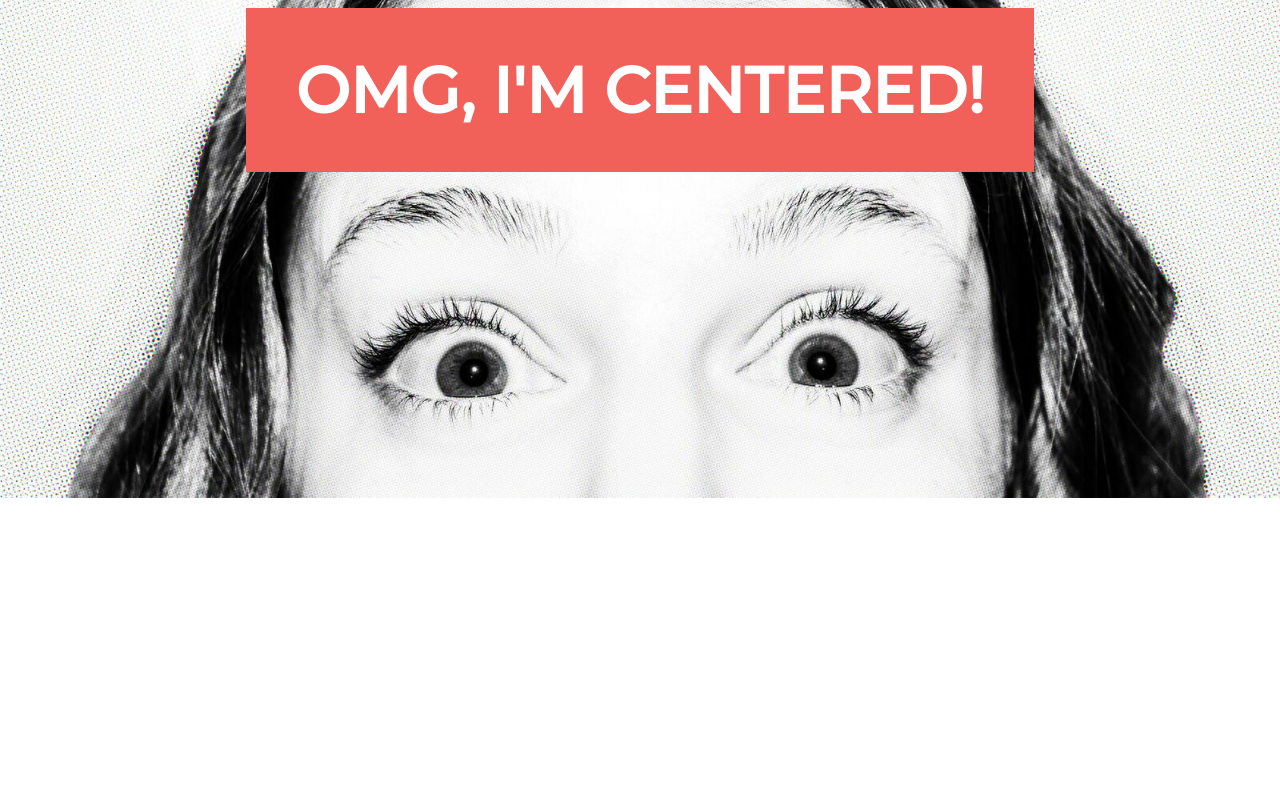
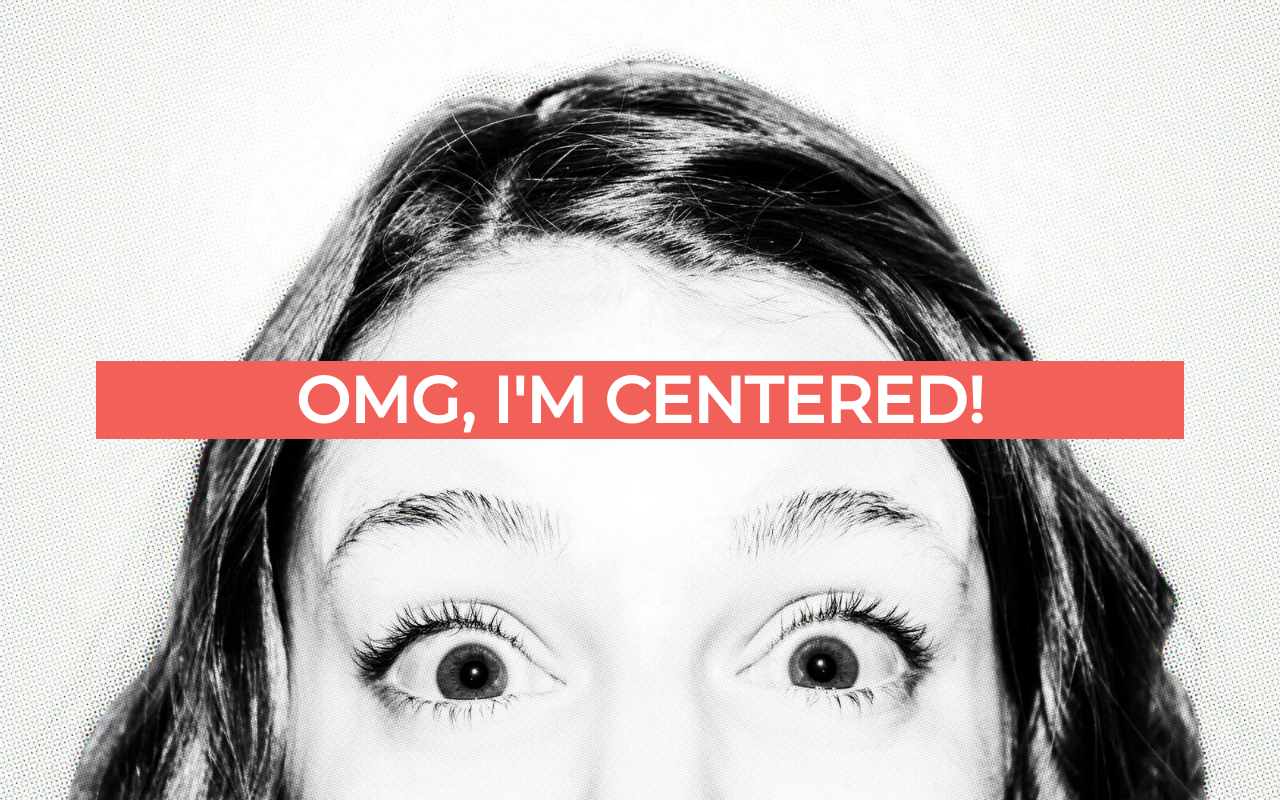
Before and after one commit to BrianM-UX/skillcrush-center-flexbox, a plain HTML site: page index.html in a window 1280 px wide. Drawn offline with Linux system fonts and the light colour scheme.

Commit message:
Added height attribute to html and body element styles for flex functionality

```diff
--- a/css/style.css
+++ b/css/style.css
@@ -2,9 +2,16 @@ body {
   display: flex;
   justify-content: center;
   align-items: center;
-    background: url('../img/wow.png') center no-repeat;
+  background: url('../img/wow.png') center bottom no-repeat;
   background-size: cover;
   font-size: 1em;
+  height: 100%;
+  margin: 0;
+}
+
+html {
+  height: 100%;
+  margin: 0;
 }
 
 .centered {
--- a/index.html
+++ b/index.html
@@ -12,9 +12,7 @@
 </head>
 
 <body>
-  <div class="centered">
-      <h1>OMG, I'M CENTERED!</h1>
-  </div>
+      <h1 class="centered">OMG, I'M CENTERED!</h1>
 
 
 </body>
```
Lines whose indentation alone changed are shown as unchanged.
